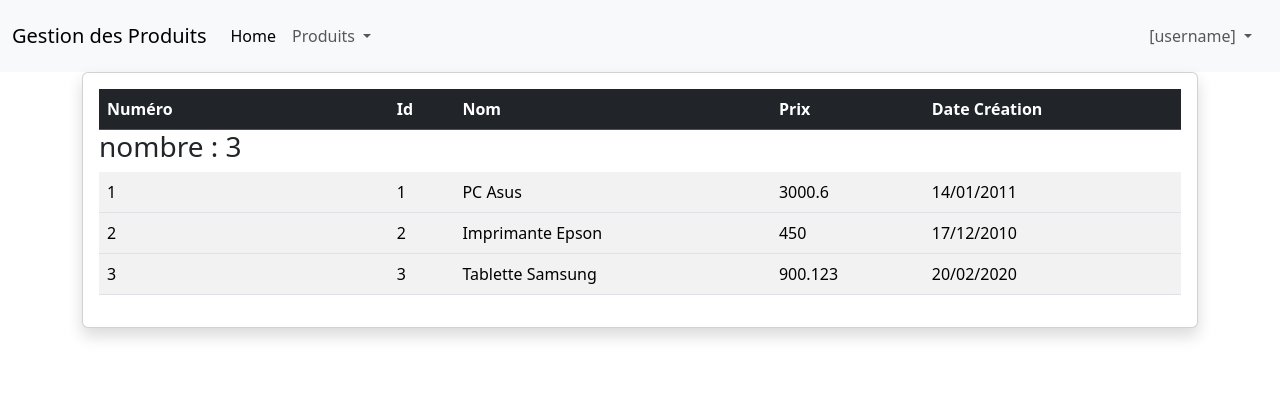
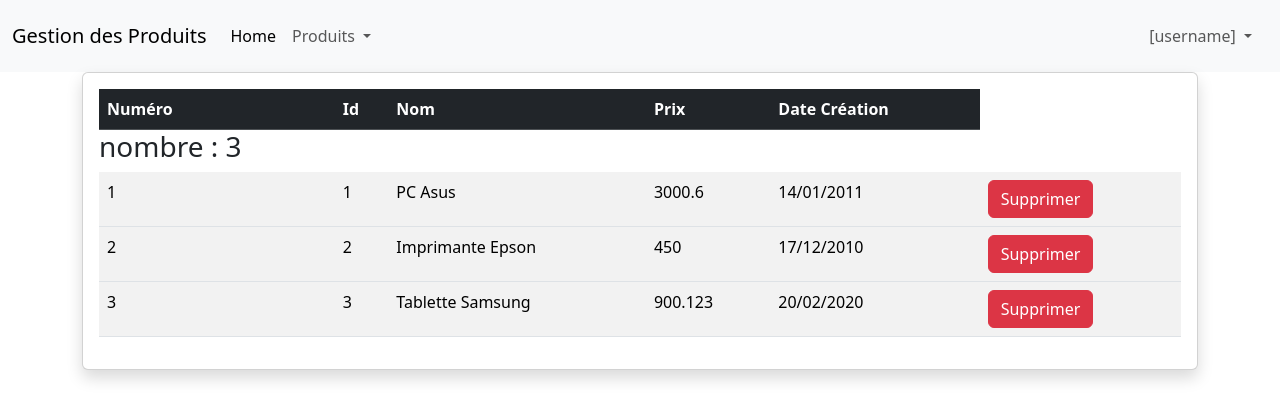
Before and after one commit to SamuelDeb/SamuelDeb-Cours_Udemy_SpringBoot_Angular_Front, an Angular app: page /produits in a window 1280 px wide. Shown: the top 420 px of the page. Built offline with nearby package versions, Linux system fonts and the light colour scheme.

Commit message:
Début atelier n°3

```diff
--- a/src/app/produits/produits.html
+++ b/src/app/produits/produits.html
@@ -28,6 +28,7 @@
                         <td>{{produit.nomProduit}}</td>
                         <td>{{produit.prixProduit}}</td>
                         <td>{{produit.dateCreation | date:'dd/MM/yyyy'}}</td>
+                        <td><a class="btn btn-danger" (click)="supprimerProduit(produit)">Supprimer</a></td>
                     </tr>
                 </tbody>
                 <!-- @if(last) {
--- a/src/app/produits/produits.ts
+++ b/src/app/produits/produits.ts
@@ -25,7 +25,10 @@
 // {idProduit : 3, nomProduit :"Tablette Samsung", prixProduit : 900.123, dateCreation : new Date("02/20/2020")}
 //  ];
  }
-
+supprimerProduit(p: Produit)
+{
+console.log(p);
+}
  ngOnInit(): void {
 
  }
```
